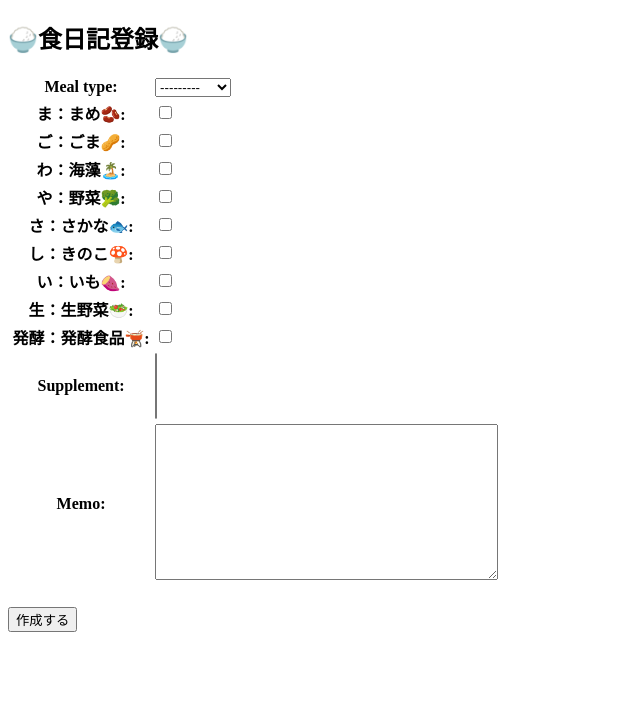
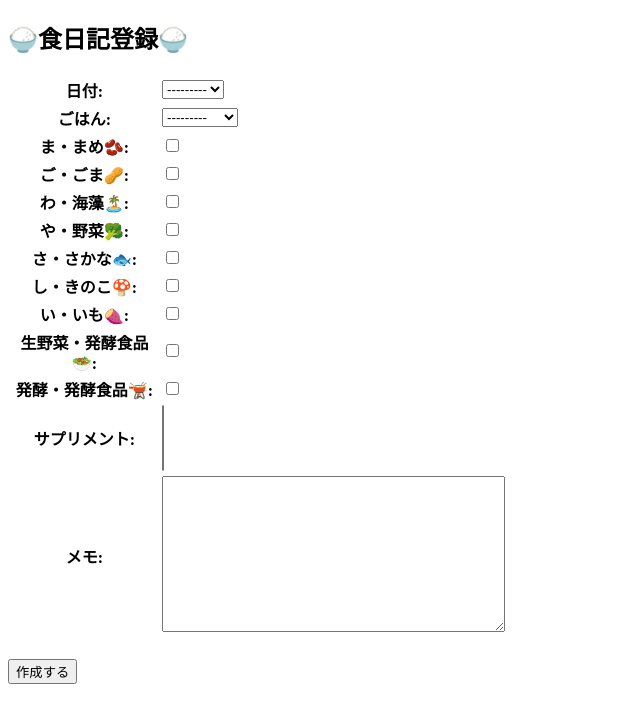
Before and after one commit to alice37308108/food_diary, a Django app: page /create_meal/ in a window 1280 px wide. Shown: the part 63-786 px from the top of the page, without its empty margins (0-640 px from the left). Run offline with Django 4.2, Linux system fonts and the light colour scheme; the visitor is signed in with stand-in values (Sample User, id 1); data that the repository does not hold is empty; some libraries are stand-ins or nearby versions.

Commit message:
create_meal.viewを修正

```diff
--- a/diary/forms.py
+++ b/diary/forms.py
@@ -1,6 +1,7 @@
 from django import forms
 from django.contrib.auth.forms import UserCreationForm, AuthenticationForm
 from django.contrib.auth.models import User
+from django.utils import timezone
 
 from diary.models import Diary, Meal
 
@@ -24,5 +25,5 @@ class DiaryModelForm(forms.ModelForm):
 class MealModelForm(forms.ModelForm):
     class Meta:
         model = Meal
-        fields = ['meal_type', 'bean', 'sesame', 'seaweed', 'vegetable', 'fish', 'mushroom', 'potato',
-                  'fresh_vegetable', 'fermented_food', 'supplement', 'memo']
+        fields = ['date', 'meal_type', 'bean', 'sesame', 'seaweed', 'vegetable', 'fish', 'mushroom', 'potato',
+                  'fresh_vegetable', 'fermented_food', 'supplement', 'memo', 'photo']
--- a/diary/models.py
+++ b/diary/models.py
@@ -1,36 +1,44 @@
 from django.core.validators import MaxValueValidator, MinValueValidator
 from django.db import models
+from django.urls import reverse
 
 
 class Diary(models.Model):
     date = models.DateField(verbose_name='日付', unique=True)
-    hours_of_sleep = models.IntegerField(verbose_name='睡眠時間', validators=[MinValueValidator(1), MaxValueValidator(24)])
+    hours_of_sleep = models.IntegerField(verbose_name='睡眠時間',
+                                         validators=[MinValueValidator(1), MaxValueValidator(24)])
     sleep_quality = models.IntegerField(verbose_name='睡眠の質', validators=[MinValueValidator(1), MaxValueValidator(5)])
     weight = models.FloatField(verbose_name='体重', blank=True, null=True)
     memo = models.CharField(max_length=200, blank=True, verbose_name='メモ')
 
+    def __str__(self):  # これを書かないとadminやフォームで画面でDiary object (1)と表示される
+        return self.date.strftime('%Y/%m/%d')
+
 
 class Meal(models.Model):
-    diary = models.ForeignKey(Diary, on_delete=models.CASCADE)
+    date = models.ForeignKey(Diary, on_delete=models.CASCADE, verbose_name='日付')
     DATE_CHOICES = (
         ('朝ごはん', '朝ごはん'),
         ('昼ごはん', '昼ごはん'),
         ('夜ごはん', '夜ごはん'),
         ('おやつ', 'おやつ'),
     )
-    meal_type = models.CharField(max_length=4, choices=DATE_CHOICES)
-    bean = models.BooleanField(verbose_name='ま：まめ🫘')
-    sesame = models.BooleanField(verbose_name='ご：ごま🥜')
-    seaweed = models.BooleanField(verbose_name='わ：海藻🏝️')
-    vegetable = models.BooleanField(verbose_name='や：野菜🥦')
-    fish = models.BooleanField(verbose_name='さ：さかな🐟')
-    mushroom = models.BooleanField(verbose_name='し：きのこ🍄')
-    potato = models.BooleanField(verbose_name='い：いも🍠')
-    fresh_vegetable = models.BooleanField(verbose_name='生：生野菜🥗')
-    fermented_food = models.BooleanField(verbose_name='発酵：発酵食品🫕')
-    supplement = models.ManyToManyField('Supplement', blank=True, )
-    memo = models.TextField(blank=True, )
-    photo = models.ImageField(upload_to='meal_photos/', blank=True, null=True)
+    meal_type = models.CharField(max_length=4, choices=DATE_CHOICES, verbose_name='ごはん')
+    bean = models.BooleanField(verbose_name='ま・まめ🫘')
+    sesame = models.BooleanField(verbose_name='ご・ごま🥜')
+    seaweed = models.BooleanField(verbose_name='わ・海藻🏝️')
+    vegetable = models.BooleanField(verbose_name='や・野菜🥦')
+    fish = models.BooleanField(verbose_name='さ・さかな🐟')
+    mushroom = models.BooleanField(verbose_name='し・きのこ🍄')
+    potato = models.BooleanField(verbose_name='い・いも🍠')
+    fresh_vegetable = models.BooleanField(verbose_name='生野菜・発酵食品🥗')
+    fermented_food = models.BooleanField(verbose_name='発酵・発酵食品🫕')
+    supplement = models.ManyToManyField('Supplement', blank=True, verbose_name='サプリメント')
+    memo = models.TextField(blank=True, verbose_name='メモ')
+    photo = models.ImageField(upload_to='meal_photos/', blank=True, null=True, verbose_name='写真')
+
+    def get_absolute_url(self):
+        return reverse('diary:meal_detail', args=[str(self.id)])
 
     def get_bean(self):
         return '🫘' if self.bean else ''
@@ -63,3 +71,6 @@ class Meal(models.Model):
 class Supplement(models.Model):
     name = models.CharField(max_length=100)
     description = models.TextField()
+
+    def __str__(self):
+        return self.name
--- a/diary/views.py
+++ b/diary/views.py
@@ -1,4 +1,4 @@
-from datetime import datetime
+from datetime import datetime, date
 
 from django.contrib.auth import login
 from django.contrib.auth.mixins import LoginRequiredMixin
@@ -29,6 +29,8 @@ class IndexView(TemplateView):
 class ListDiaryView(ListView):
     model = Diary
     template_name = 'diary/list.html'
+    paginate_by = 5
+    ordering = ['-date'] # 降順
 
 
 class ItemDetailView(LoginRequiredMixin, DetailView):
@@ -53,11 +55,16 @@ class CreateDiaryView(LoginRequiredMixin, CreateView):
         form.instance.user = self.request.user
         return super().form_valid(form)
 
+    def get_initial(self):
+        initial = super().get_initial()
+        initial['date'] = date.today()
+        return initial
+
 
 class CreateMealView(LoginRequiredMixin, CreateView):
     model = Meal
     template_name = 'diary/create_meal.html'
-    fields = ['meal_type', 'bean', 'sesame', 'seaweed', 'vegetable', 'fish', 'mushroom', 'potato',
+    fields = ['date', 'meal_type', 'bean', 'sesame', 'seaweed', 'vegetable', 'fish', 'mushroom', 'potato',
               'fresh_vegetable', 'fermented_food', 'supplement', 'memo']
 
     def form_valid(self, form):
```
Also changed, not shown: templates/diary/list.html (+19 -0 lines).
